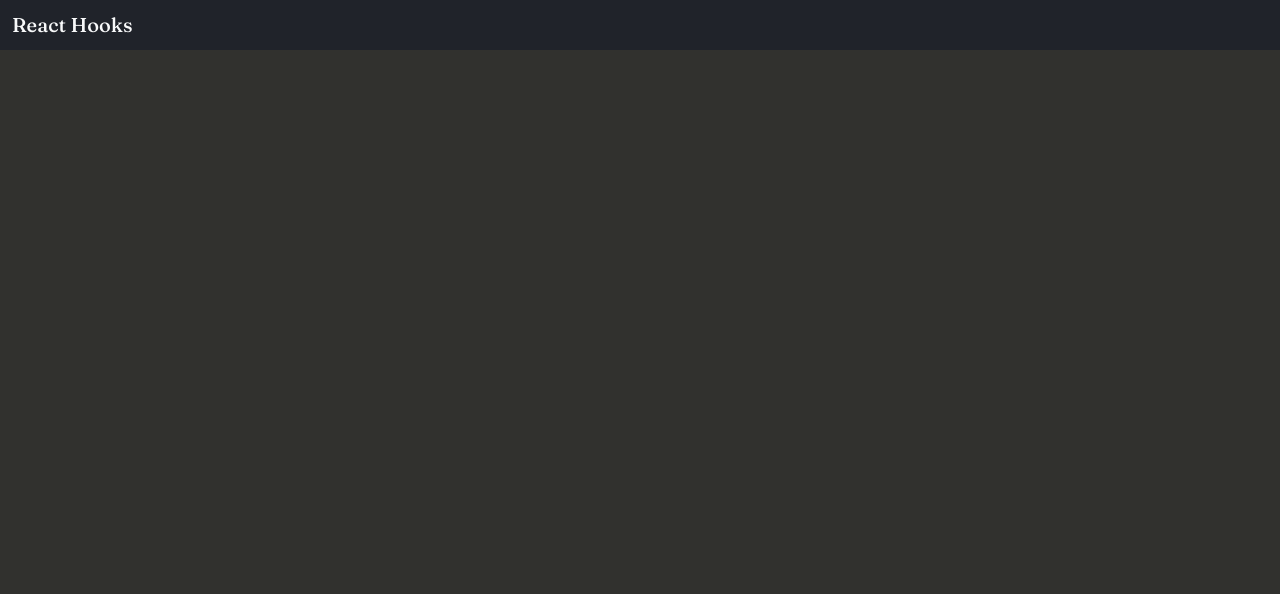
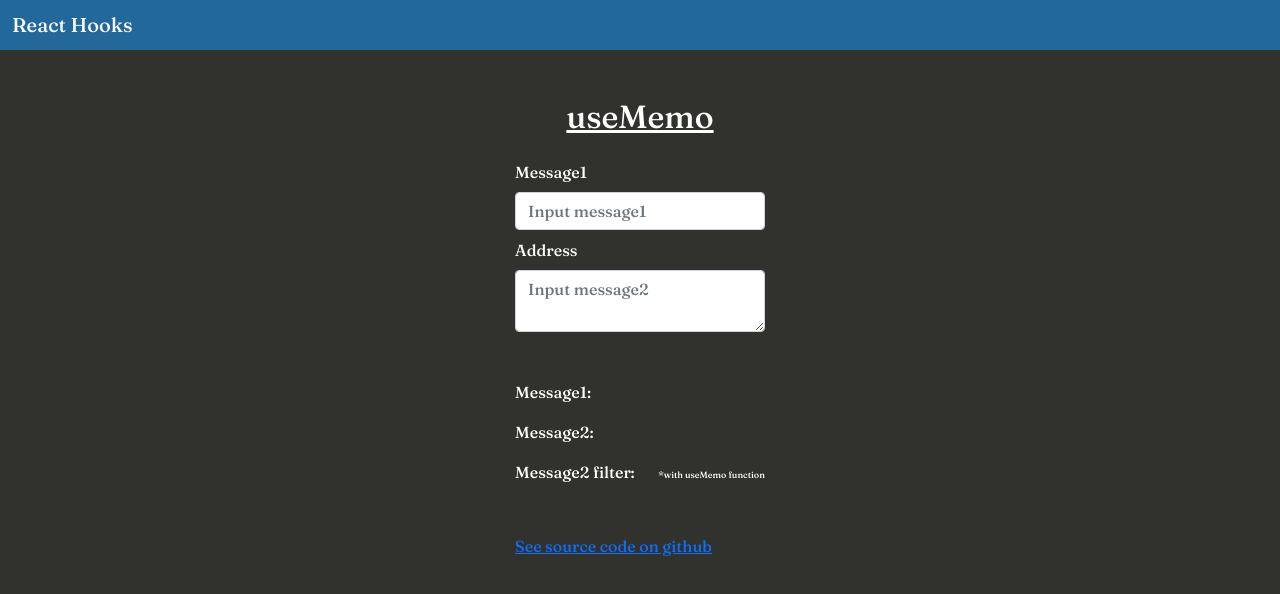
Before and after one commit to laskar-ksatria/react-hooks-full-course, a React (Create React App) app: page /useMemo in a window 1280 px wide. Shown: the top 594 px of the page. Built offline with nearby package versions, Linux system fonts and the light colour scheme.

Commit message:
add-useMemo

```diff
--- a/src/components/general/Header.js
+++ b/src/components/general/Header.js
@@ -6,7 +6,7 @@ function Header() {
     let history = useHistory()
 
     return (
-        <nav className="navbar navbar-light" style={{background: '#20232a'}}>
+        <nav className="navbar navbar-light" style={{background: '#23689b'}}>
             <div className="container-fluid">
                 <span
                     className="navbar-brand mb-0 h1 text-light"
--- a/src/views/UseContext.js
+++ b/src/views/UseContext.js
@@ -22,6 +22,14 @@ function UseContext() {
 
     return(
         <StateContext.Provider value={{ sendContext: initialState }}>
+            <div className="mt-4 text-light" style={{display: 'flex', width: '100%', justifyContent: 'center', alignItems: 'center'}}>
+                <div>
+                    <h2 className="text-center">UseContext</h2>
+                    <div>
+                        <a href="https://github.com/laskar-ksatria/react-hooks-full-course/blob/main/src/views/UseContext.js">See source code on github</a>
+                    </div>
+                </div>
+            </div>
             <div style={{display: 'flex', justifyContent: 'center', alignItems: 'center', marginTop: '30px', color: 'white'}}>
                 <div>
                     <h2 style={{textAlign: 'center'}}>Parent Component</h2>
--- a/src/views/UseEffect.js
+++ b/src/views/UseEffect.js
@@ -26,7 +26,7 @@ function UseEffect() {
         <div className="hooks-content mt-5">
             <div>
                 <h2 className="text-center">UseEffect</h2>
-                <a href="https://github.com/laskar-ksatria/react-hooks-full-course">See source code on github</a>
+                <a href="https://github.com/laskar-ksatria/react-hooks-full-course/blob/main/src/views/UseEffect.js">See source code on github</a>
                 <div className="mt-4">
                     <div>
                         <label htmlFor="text-use-state" className="form-label">Count1</label>
--- /dev/null
+++ b/src/views/UseMemo.js
@@ -0,0 +1,58 @@
+import React from 'react'
+
+function UseMemo() {
+
+    const [message1, setMessage1] = React.useState("")
+    const [message2, setMessage2] = React.useState("")
+    const [filterMessage, setFilterMessage] = React.useState("")
+
+    const filteredMessage = React.useMemo(() => {
+        console.log('Filter message executed')
+        setFilterMessage(message2.toUpperCase())
+    }, [message2])
+
+    return (
+        <div className="hooks-content mt-5">
+            <div>
+                <h2 className="text-center text-decoration-underline">useMemo</h2>
+                <div className="mt-4">
+                        <div>
+                            <label htmlFor="text-use-state" className="form-label">Message1</label>
+                            <input
+                                className="form-control"
+                                value={message1}
+                                //Put the handleChange here
+                                onChange={e => setMessage1(e.target.value)}
+                                placeholder="Input message1"
+                            />
+                        </div>
+                        <div>
+                            <label htmlFor="text-use-state" className="form-label mt-2">Address</label>
+                            <textarea
+                                className="form-control"
+                                value={message2}
+                                onChange={e => setMessage2(e.target.value)}
+                                placeholder="Input message2"
+                            />
+                        </div>
+                        <div className="mt-5">
+                            <p>
+                                Message1: <span style={{color:'gold', fontWeight: 'bold'}}>{message1}</span>
+                            </p>
+                            <p>
+                                Message2: <span style={{color: 'gold', fontWeight: 'bold'}}>{message2}</span>
+                            </p>
+                            <p>
+                                Message2 filter: <span style={{color: 'gold', fontWeight: 'bold'}}>{filterMessage} <span style={{marginLeft: '20px', fontSize: '9px', color: 'white', fontWeight: '400'}}>*with useMemo function</span></span>
+                            </p>
+                        </div>
+                    </div>
+                    <div style={{marginTop: '50px'}}>
+                        <a href="https://github.com/laskar-ksatria/react-hooks-full-course/blob/main/src/views/UseMemo.js">See source code on github</a>
+                    </div>
+            </div>
+        </div>
+    )
+}
+
+export default UseMemo
--- a/src/views/UseReducer.js
+++ b/src/views/UseReducer.js
@@ -69,7 +69,7 @@ function UseReducer() {
                             <p style={{fontSize: '13px'}}>Your message send:<span style={{color: 'gold'}}> {state.sendMessage}</span></p>
                         </div>
                     </div>
-                    <div style={{marginTop: '50px'}}>
+                    <div style={{marginTop: '50px'}}>a
                         <a href="https://github.com/laskar-ksatria/react-hooks-full-course/blob/main/src/views/UseReducer.js">See source code on github</a>
                     </div>
                     </div>
--- a/src/views/UseState.js
+++ b/src/views/UseState.js
@@ -17,6 +17,7 @@ function UseState() {
             <div className="hooks-content mt-5">
                 <div>
                     <h2 className="text-center text-decoration-underline">useState</h2>
+
                     <div className="mt-4">
                         <div>
                             <label htmlFor="text-use-state" className="form-label">Name</label>
@@ -26,6 +27,7 @@ function UseState() {
                                 value={state.name}
                                 //Put the handleChange here
                                 onChange={handleChange}
+                                placeholder="Input name"
                             />
                         </div>
                         <div>
@@ -35,6 +37,7 @@ function UseState() {
                                 name="address"
                                 value={state.address}
                                 onChange={handleChange}
+                                placeholder="Input address"
                             />
                         </div>
                         <div className="mt-5">
@@ -47,7 +50,7 @@ function UseState() {
                         </div>
                     </div>
                     <div style={{marginTop: '50px'}}>
-                        <a href="https://github.com/laskar-ksatria/react-hooks-full-course">See source code on github</a>
+                        <a href="https://github.com/laskar-ksatria/react-hooks-full-course/blob/main/src/views/UseState.js">See source code on github</a>
                     </div>
                     </div>
             </div>
--- a/src/views/index.js
+++ b/src/views/index.js
@@ -7,6 +7,7 @@ import UseEffect from './UseEffect'
 import UseContext from './UseContext'
 import UseReducer from './UseReducer'
 import UseReducerUseContext from './UseReducerUseContext'
+import UseMemo from './UseMemo'
 
 function Views() {
     return (
@@ -20,6 +21,7 @@ function Views() {
                     <Route path="/useContext" component={UseContext} />
                     <Route path="/useReducer" component={UseReducer} />
                     <Route path="/useReducer-useContext" component={UseReducerUseContext} />
+                    <Route path="/useMemo" component={UseMemo} />
                 </Switch>
 
             </div>
```
Also changed, not shown: 1 other file (tests, documents, lock files or other folders).
